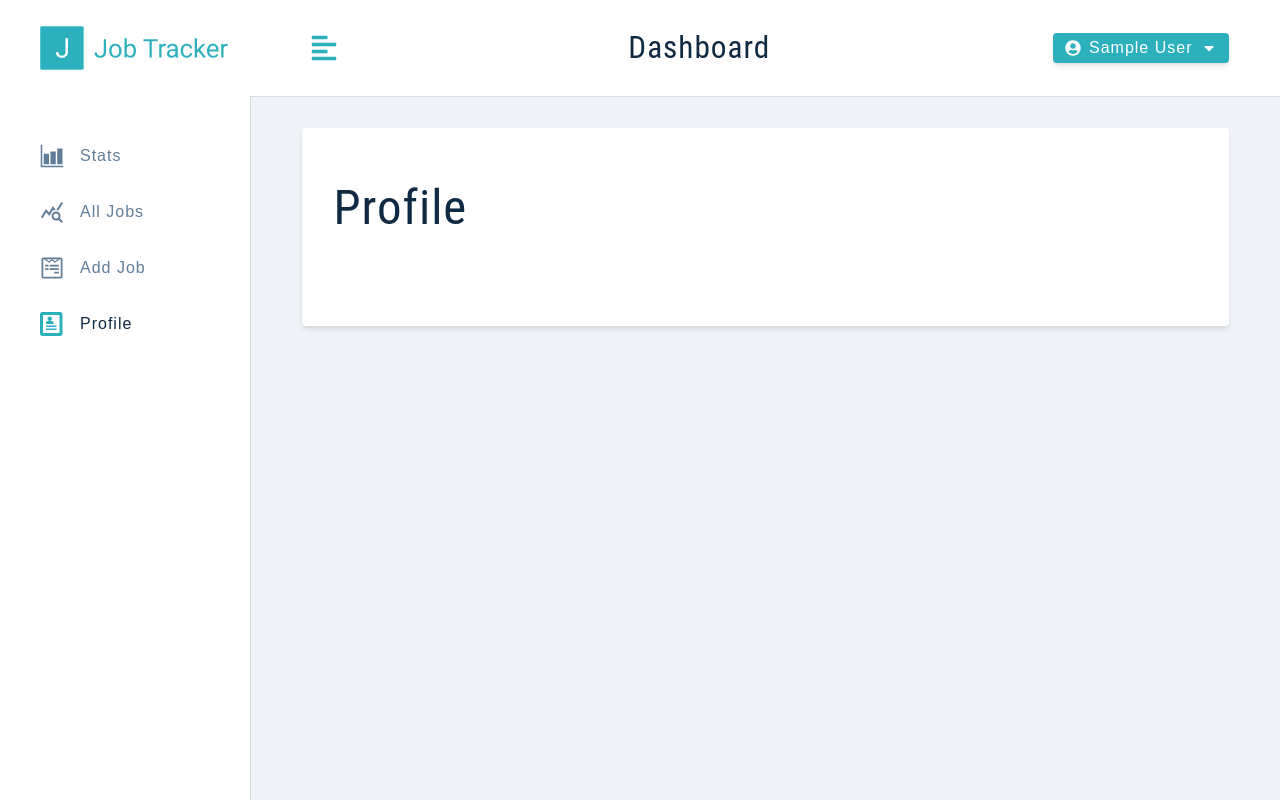
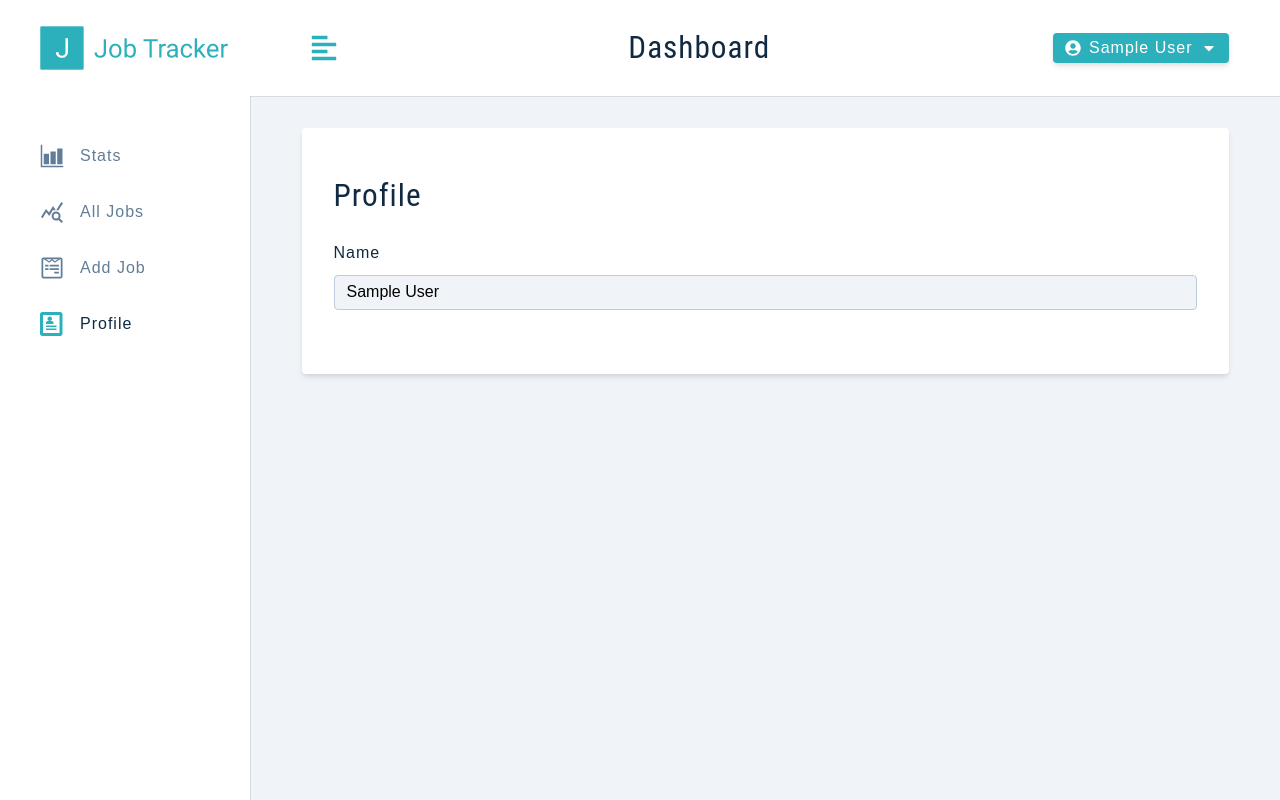
Before and after one commit to DragonSenses/job-tracker, a React (Create React App) app in the folder client/: page /profile in a window 1280 px wide. Built offline with nearby package versions, Linux system fonts and the light colour scheme; sample sign-in values are in the browser's storage.

Commit message:
Work on Profile component

```diff
--- a/client/src/pages/Dashboard/Profile.js
+++ b/client/src/pages/Dashboard/Profile.js
@@ -25,9 +25,16 @@ export default function Profile() {
 
   return (
     <Wrapper>
-      <h1>profile</h1>
       <form action="" className="form" onSubmit={handleSubmit}>
+        <h3>profile</h3>
+        {showAlert && <Alert />}
 
+        <FormRow
+          type='text'
+          name='name'
+          value={name}
+          handleChange={(e) => setName(e.target.value)}
+        />
       </form>
     </Wrapper>
   )
```
Also changed, not shown: 1 other file (tests, documents, lock files or other folders).
